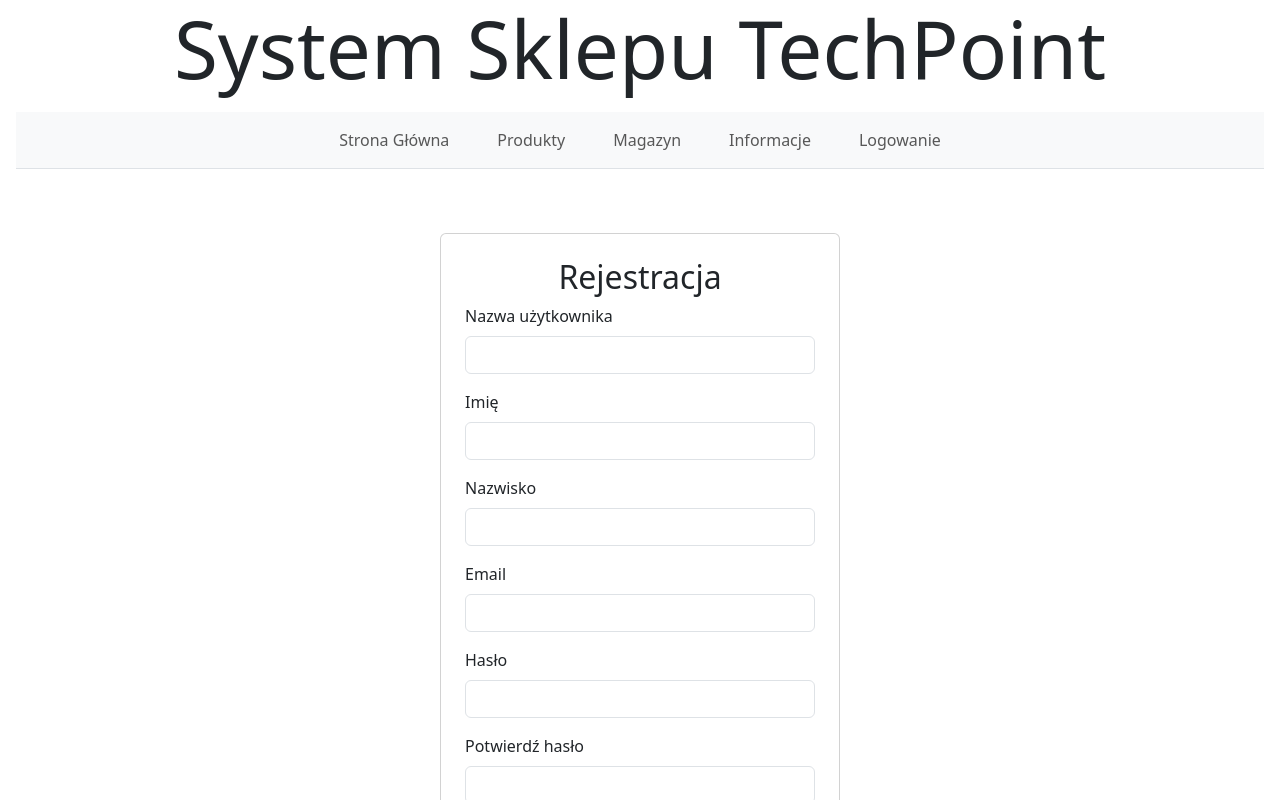
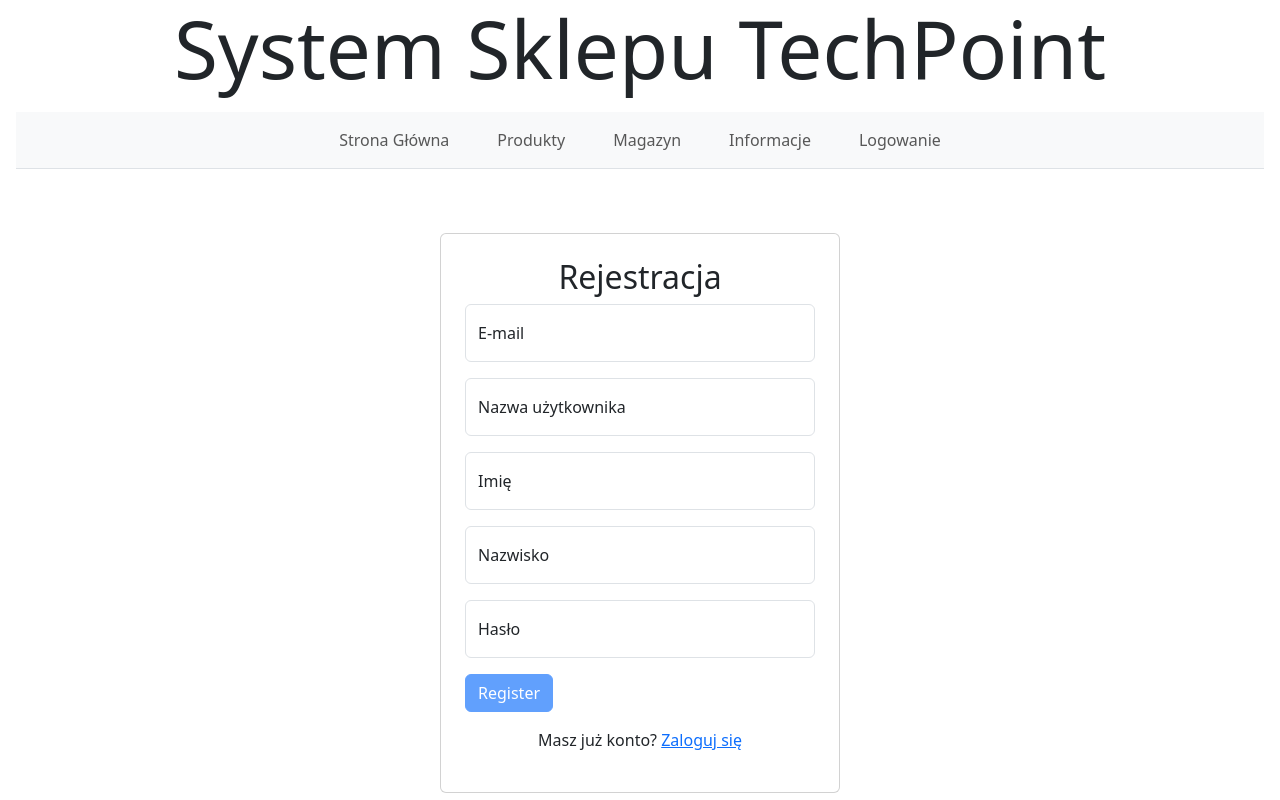
Before and after one commit to zwiadowca987/defensive_programming_project, a Next.js app in the folder frontend/: page /authentication/register in a window 1280 px wide. Built offline with nearby package versions, Linux system fonts and the light colour scheme.

Commit message:
register form stuff

```diff
--- a/frontend/src/app/authentication/register/page.tsx
+++ b/frontend/src/app/authentication/register/page.tsx
@@ -1,104 +1,15 @@
 'use client';
 import {useState} from "react";
 import Link from "next/link";
+import RegisterForm from "@/app/components/registerForm";
 
 export default function Register() {
-    const [email, setEmail] = useState("");
-    const [password, setPassword] = useState("");
-    const [confirmPassword, setConfirmPassword] = useState("");
-    const [userName, setUserName] = useState("");
-    const [firstName, setFirstName] = useState("");
-    const [lastName, setLastName] = useState("");
-
-    const handleSubmit = async (e: React.FormEvent) => {
-        e.preventDefault();
-        if (password !== confirmPassword) {
-            alert("Hasła nie są takie same!");
-            return;
-        }
-
-        const usernameRegex = /^[a-zA-Z0-9_]{3,20}$/;
-        if (!usernameRegex.test(userName)) {
-            alert("Nazwa użytkownika musi zawierać tylko litery, cyfry i znak podkreślenia (_), oraz mieć długość od 3 do 20 znaków.");
-            return;
-        }
-
-        const nameRegex = /^[a-zA-Zà-ÿÀ-Ÿ\s]{2,50}$/;
-        if (!nameRegex.test(firstName) || !nameRegex.test(lastName)) {
-            alert("Imię i nazwisko mogą zawierać tylko litery (łącznie z akcentami) oraz spacje, i muszą mieć długość od 2 do 50 znaków.");
-            return;
-        }
-
-        const emailRegex = /^[a-zA-Z0-9._%+-]+@[a-zA-Z0-9.-]+\.[a-zA-Z]{2,}$/;
-        if (!emailRegex.test(email)) {
-            alert("Adres email musi mieć poprawny format (np. example@example.com).");
-            return;
-        }
-
-        const passwordRegex = /^(?=.*[a-z])(?=.*[A-Z])(?=.*\d)(?=.*[^\w\s<>;'"&]).{8,}$/;
-        if (!passwordRegex.test(password)) {
-            alert("Hasło musi mieć co najmniej 8 znaków, jedną dużą literę, jedną małą literę, jedną cyfrę i jeden znak specjalny. Akceptowane znaki specjalne to: ! @ # $ % ^ & * ( ) _ + - = { } [ ] | \\ : ; , . ? /.");
-            return;
-        }
-
-        const response = await fetch("http://localhost:8080/api/users/register", {
-            method: "POST",
-            headers: {"Content-Type": "application/json"},
-            body: JSON.stringify({
-                userName,
-                firstName,
-                lastName,
-                email,
-                password,
-                role: "USER"
-            }),
-        });
-
-        if (response.ok) {
-            alert("Rejestracja zakończona sukcesem!");
-        } else {
-            const error = await response.text();
-            alert("Błąd rejestracji: " + error);
-        }
-    };
 
     return (
         <div className="container d-flex justify-content-center align-items-center">
             <div className="card p-4" style={{width: "400px"}}>
                 <h2 className="text-center">Rejestracja</h2>
-                <form onSubmit={handleSubmit}>
-                    <div className="mb-3">
-                        <label className="form-label">Nazwa użytkownika</label>
-                        <input type="text" className="form-control" value={userName}
-                               onChange={(e) => setUserName(e.target.value)} required/>
-                    </div>
-                    <div className="mb-3">
-                        <label className="form-label">Imię</label>
-                        <input type="text" className="form-control" value={firstName}
-                               onChange={(e) => setFirstName(e.target.value)} required/>
-                    </div>
-                    <div className="mb-3">
-                        <label className="form-label">Nazwisko</label>
-                        <input type="text" className="form-control" value={lastName}
-                               onChange={(e) => setLastName(e.target.value)} required/>
-                    </div>
-                    <div className="mb-3">
-                        <label className="form-label">Email</label>
-                        <input type="email" className="form-control" value={email}
-                               onChange={(e) => setEmail(e.target.value)} required/>
-                    </div>
-                    <div className="mb-3">
-                        <label className="form-label">Hasło</label>
-                        <input type="password" className="form-control" value={password}
-                               onChange={(e) => setPassword(e.target.value)} required/>
-                    </div>
-                    <div className="mb-3">
-                        <label className="form-label">Potwierdź hasło</label>
-                        <input type="password" className="form-control" value={confirmPassword}
-                               onChange={(e) => setConfirmPassword(e.target.value)} required/>
-                    </div>
-                    <button type="submit" className="btn btn-primary w-100">Zarejestruj się</button>
-                </form>
+                    <RegisterForm/>
                 <div className="text-center mt-3">
                     <p>Masz już konto? <Link href="/authentication/login">Zaloguj się</Link></p>
                 </div>
--- a/frontend/src/app/components/CustomTextInput.tsx
+++ b/frontend/src/app/components/CustomTextInput.tsx
@@ -12,10 +12,21 @@ export default function CustomTextInput(props:Props){
 
     const [field, meta] = useField(props.name)
 
+    const warnStyle = {
+
+        color:'red'
+
+    }
+
     return (
-        <FloatingLabel label={props.label} controlId="floatingInput" className="mb-3">
-            <Form.Control {...field} {...props}/>
-        </FloatingLabel>
+        <>
+            <FloatingLabel label={props.label} controlId="floatingInput" className="mb-3">
+                <Form.Control {...field} {...props}/>
+            </FloatingLabel>
+            {meta.error && meta.touched ? (
+                <Form.Label style={warnStyle}>{meta.error}</Form.Label>
+            ) : null}
+        </>
     )
 
 }
--- a/frontend/src/app/components/registerForm.tsx
+++ b/frontend/src/app/components/registerForm.tsx
@@ -1,10 +1,11 @@
 import {observer} from "mobx-react-lite"
 import { useStore } from "../stores/stores"
-import { Field, Form, Formik } from "formik";
+import { Form, Formik } from "formik";
 import { Button } from "react-bootstrap";
+import CustomTextInput from "./CustomTextInput";
 import * as Yup from "yup"
 
-export default observer (function LoginForm(){
+export default observer (function registerForm(){
 
     const{userStore} = useStore();
 
@@ -13,20 +14,34 @@ export default observer (function LoginForm(){
         <Formik
         initialValues={{email:'',userName:'',firstName:'',lastName:'', password:'', error:null}}
         validationSchema={Yup.object({
-            email:Yup.string().email().required(),
-            userName:Yup.string().required(),
-            firstName:Yup.string().required(),
-            lastName:Yup.string().required(),
-            password:Yup.string().length(8).required()
+            email:Yup.string()
+                .email("Podany mail nie jest prawidłowym adresem")
+                .required("E-mail jest wymagany"),
+            userName:Yup
+                .string()
+                .matches(/^[a-zA-Z0-9_]{3,20}$/,{message:"Nazwa użytkownika może składać się jedynie z liter"})
+                .required("Nazwa użytkownika jest wymagana"),
+            firstName:Yup
+                .string()
+                .matches(/^[a-zA-Zà-ÿÀ-Ÿ\s]{2,50}$/,{message:"Imię może składać się jedynie z liter"})
+                .required("Imię jest wymagane"),
+            lastName:Yup
+                .string()
+                .matches(/^[a-zA-Zà-ÿÀ-Ÿ\s]{2,50}$/,{message:"Nazwisko może składać się jedynie z liter"})
+                .required("Nazwisko jest wymagane"),
+            password:Yup.string()
+                .min(8)
+                .matches(/^(?=.*[a-z])(?=.*[A-Z])(?=.*\d)(?=.*[^\w\s<>;'"&]).{8,}$/,{message:"Hasło musi zawierać wielką literę znak specjalny oraz liczbę"})
+                .required("Hasło jest wymagane")
         })}
         onSubmit={(values, {setErrors}) => userStore.register(values).catch(error => setErrors({error:"wrong password or e-mail"}))}>
             {({handleSubmit, isSubmitting, errors, isValid, dirty})=>(
                 <Form onSubmit={handleSubmit} autoComplete="off">
-                    <Field type="email" name="email"/>
-                    <Field name="userName" placeholder="User Name"/>
-                    <Field name="firstName" placeholder="First Name"/>
-                    <Field name="lastName" placeholder="Last Name"/>
-                    <Field type="password" name="password" placeholder="Password"/>
+                    <CustomTextInput type="email" label="E-mail" name="email" placeholder="a"/>
+                    <CustomTextInput name="userName" label="Nazwa użytkownika" placeholder="User Name"/>
+                    <CustomTextInput name="firstName" label="Imię" placeholder="First Name"/>
+                    <CustomTextInput name="lastName" label="Nazwisko" placeholder="Last Name"/>
+                    <CustomTextInput type="password" label="Hasło" name="password" placeholder="Password"/>
                     <Button type="submit" disabled={isSubmitting || !dirty || !isValid}>Register</Button>
                 </Form>
             )}
```
